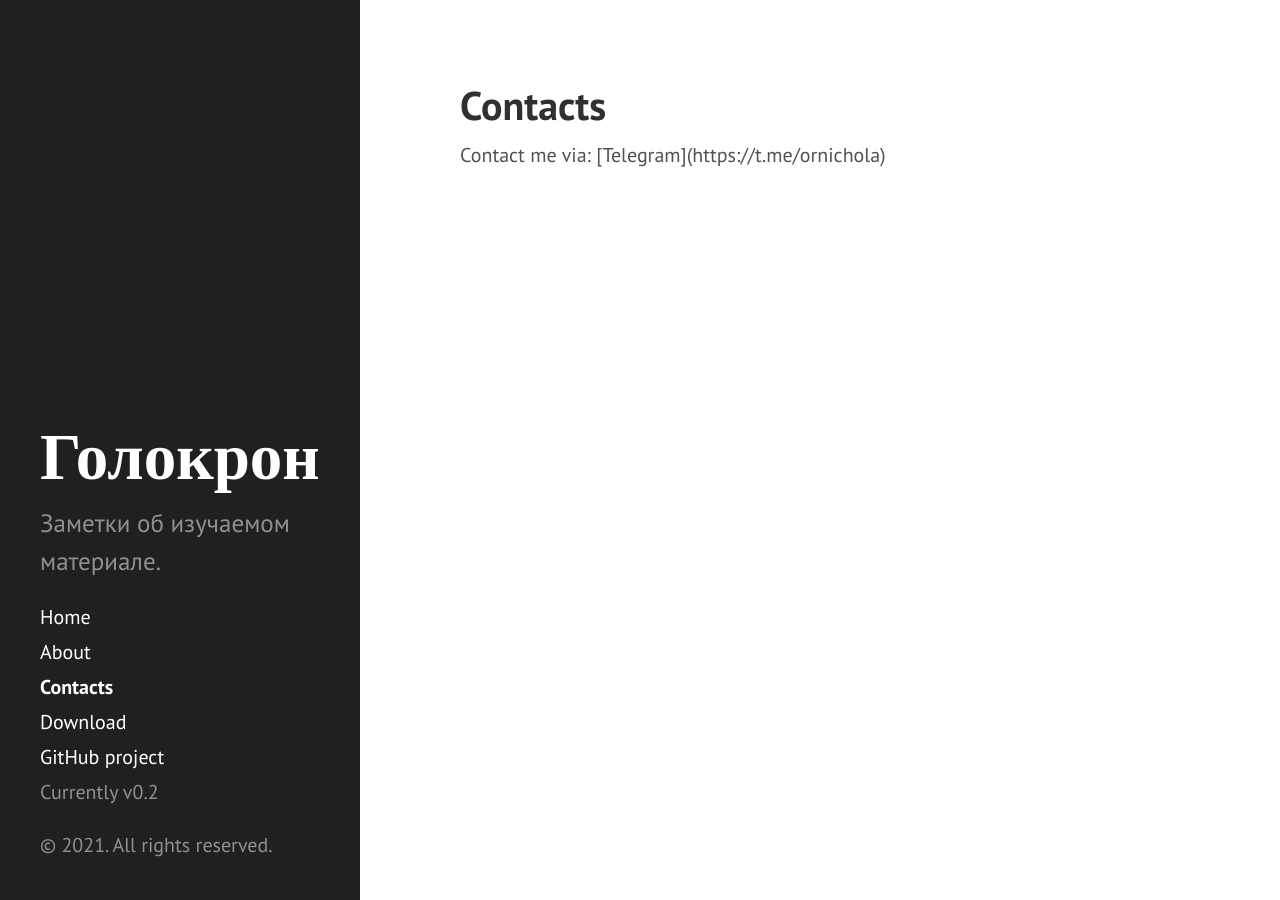
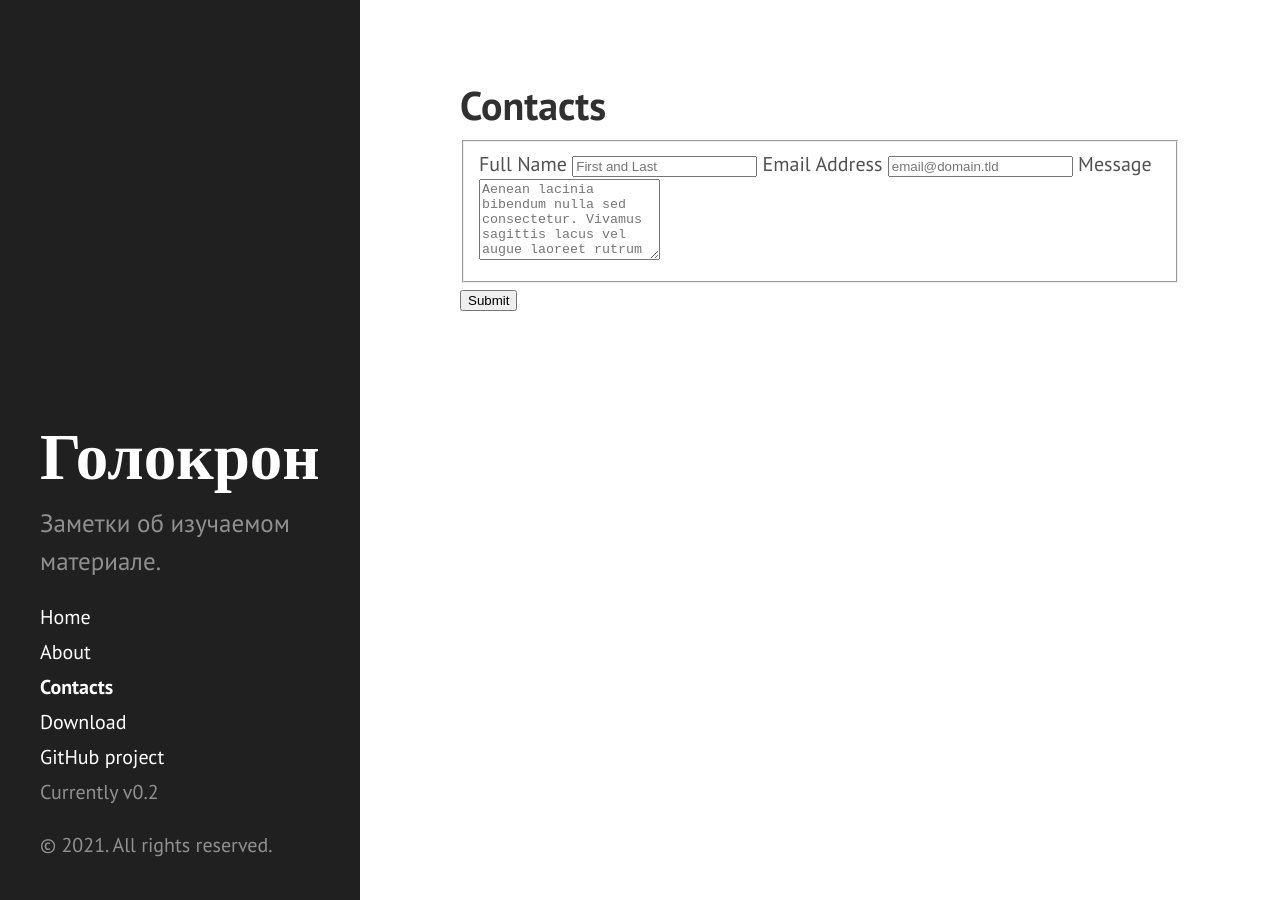
Before and after one commit to ornichola/ornichola.github.io, a Jekyll site: the page built from contacts.html, in a window 1280 px wide. Built offline with Jekyll 4.4.1, drawn with Linux system fonts in a browser that asks for light colours.

Commit message:
Add raw formspree contact form

```diff
--- a/contacts.html
+++ b/contacts.html
@@ -4,6 +4,15 @@ title: Contacts
 permalink: /contacts/
 ---
 
-Contact me via:
-
-[Telegram](https://t.me/ornichola)
+<form id="fs-frm" name="simple-contact-form" accept-charset="utf-8" action="https://formspree.io/f/xwkaqypo" method="POST">
+    <fieldset id="fs-frm-inputs">
+      <label for="full-name">Full Name</label>
+      <input type="text" name="name" id="full-name" placeholder="First and Last" required="">
+      <label for="email-address">Email Address</label>
+      <input type="email" name="_replyto" id="email-address" placeholder="email@domain.tld" required="">
+      <label for="message">Message</label>
+      <textarea rows="5" name="message" id="message" placeholder="Aenean lacinia bibendum nulla sed consectetur. Vivamus sagittis lacus vel augue laoreet rutrum faucibus dolor auctor. Donec ullamcorper nulla non metus auctor fringilla nullam quis risus." required=""></textarea>
+      <input type="hidden" name="_subject" id="email-subject" value="Contact Form Submission">
+    </fieldset>
+    <input type="submit" value="Submit">
+  </form>
```
